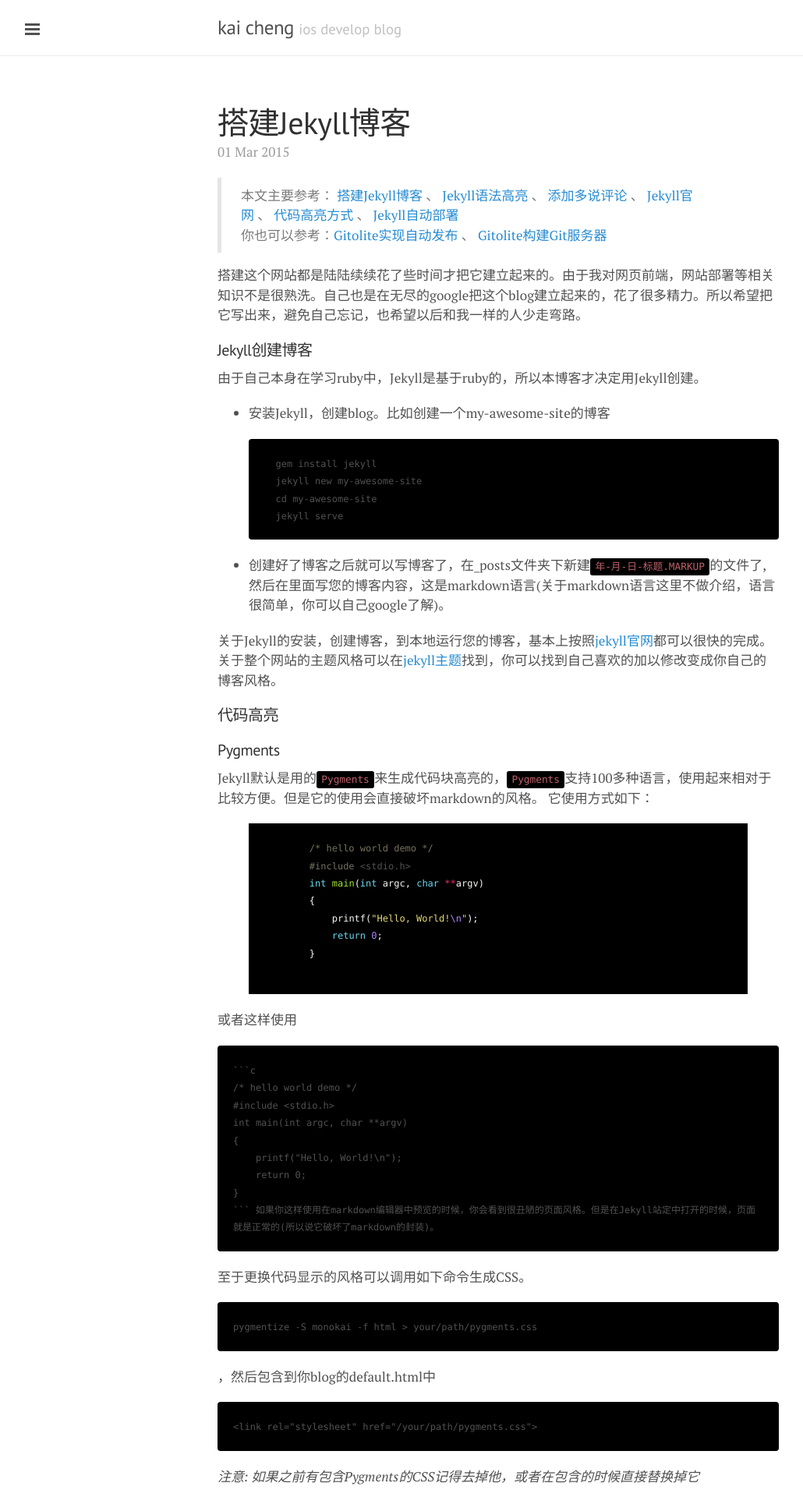
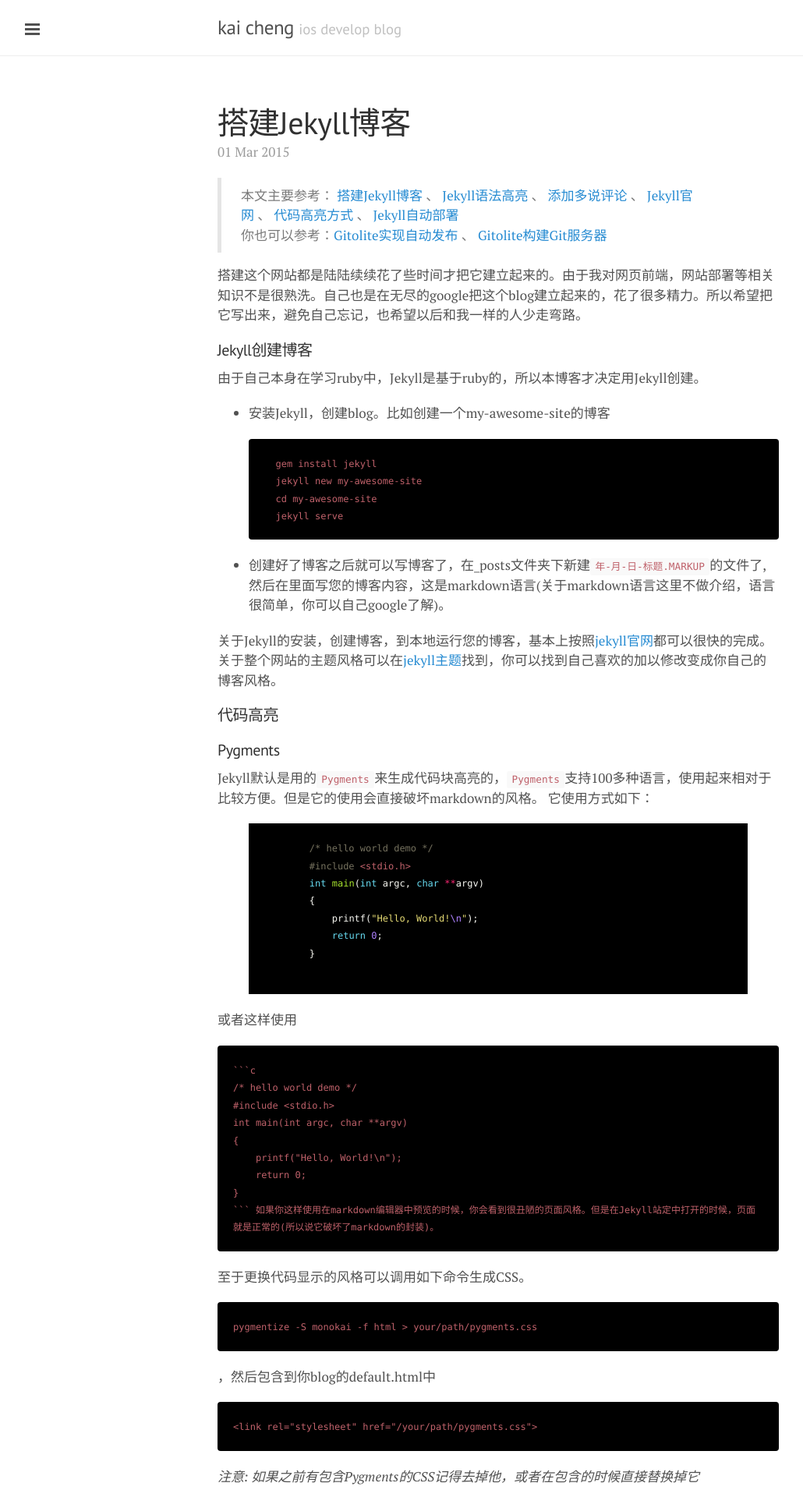
Before and after one commit to kaich/kaich.github.io, a Jekyll site: the page built from index.html, in a window 1280 px wide. Shown: the top 1920 px of the page at 78% size, without its empty margins (1-1031 px from the left). Built offline with Jekyll 4.4.1, drawn with Linux system fonts in a browser that asks for light colours; Markdown is read by kramdown in place of the engine named in the settings; the list of posts is cut into pages by our own code; comment, search, counter and statistics services are not loaded.

Commit message:
alter code pre text color

```diff
--- a/public/css/poole.css
+++ b/public/css/poole.css
@@ -156,7 +156,7 @@ code {
   padding: .25em .5em;
   font-size: 75%;
   color: #bf616a;
-  background-color: black;
+  background-color: #f9f9f9;
   border-radius: 3px;
 }
 pre {
@@ -175,7 +175,7 @@ pre {
 pre code {
   padding: 0;
   font-size: 75%;
-  color: inherit;
+  color: #bf616a;
   background-color: transparent;
 }
 
```
Also changed, not shown: 2 other files.
